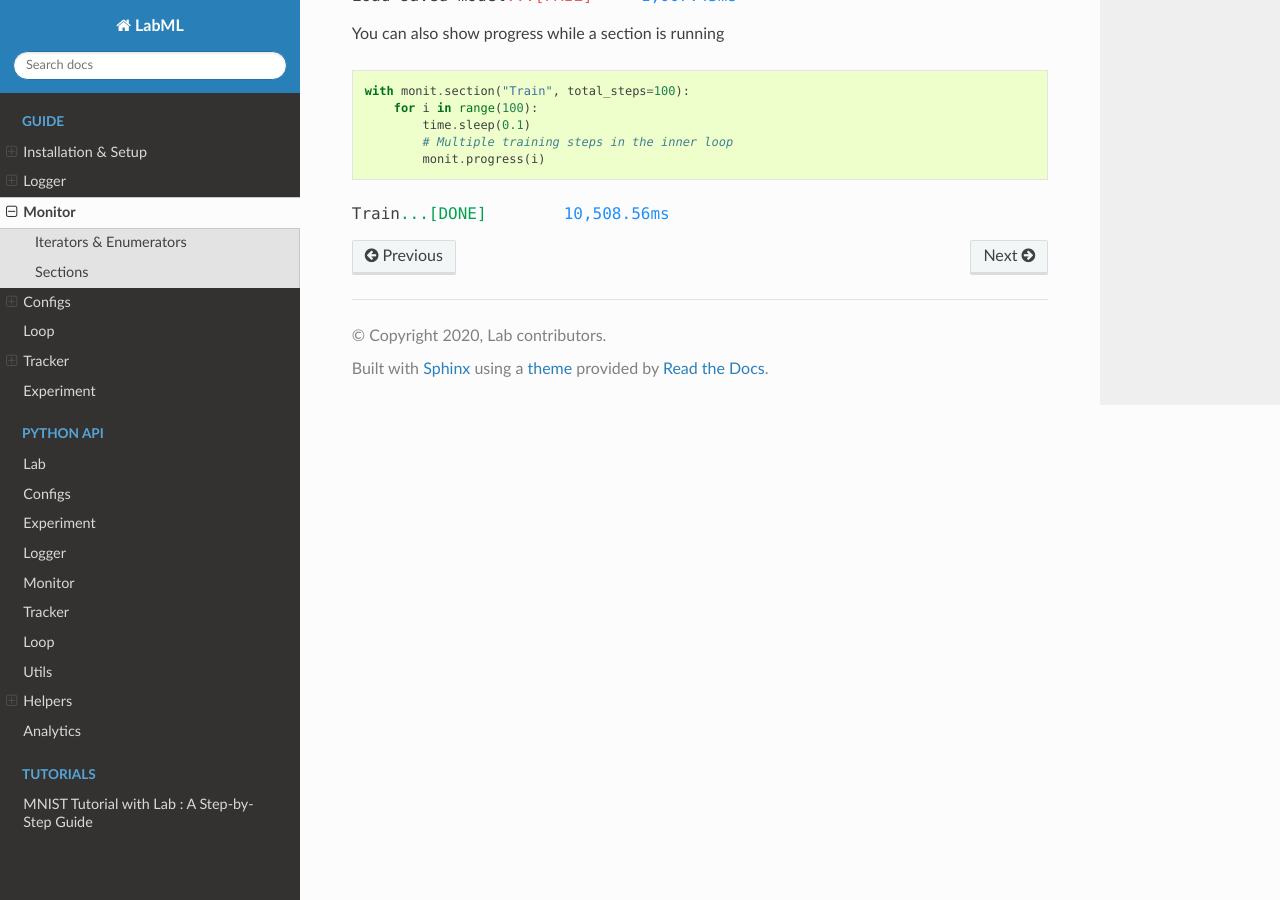
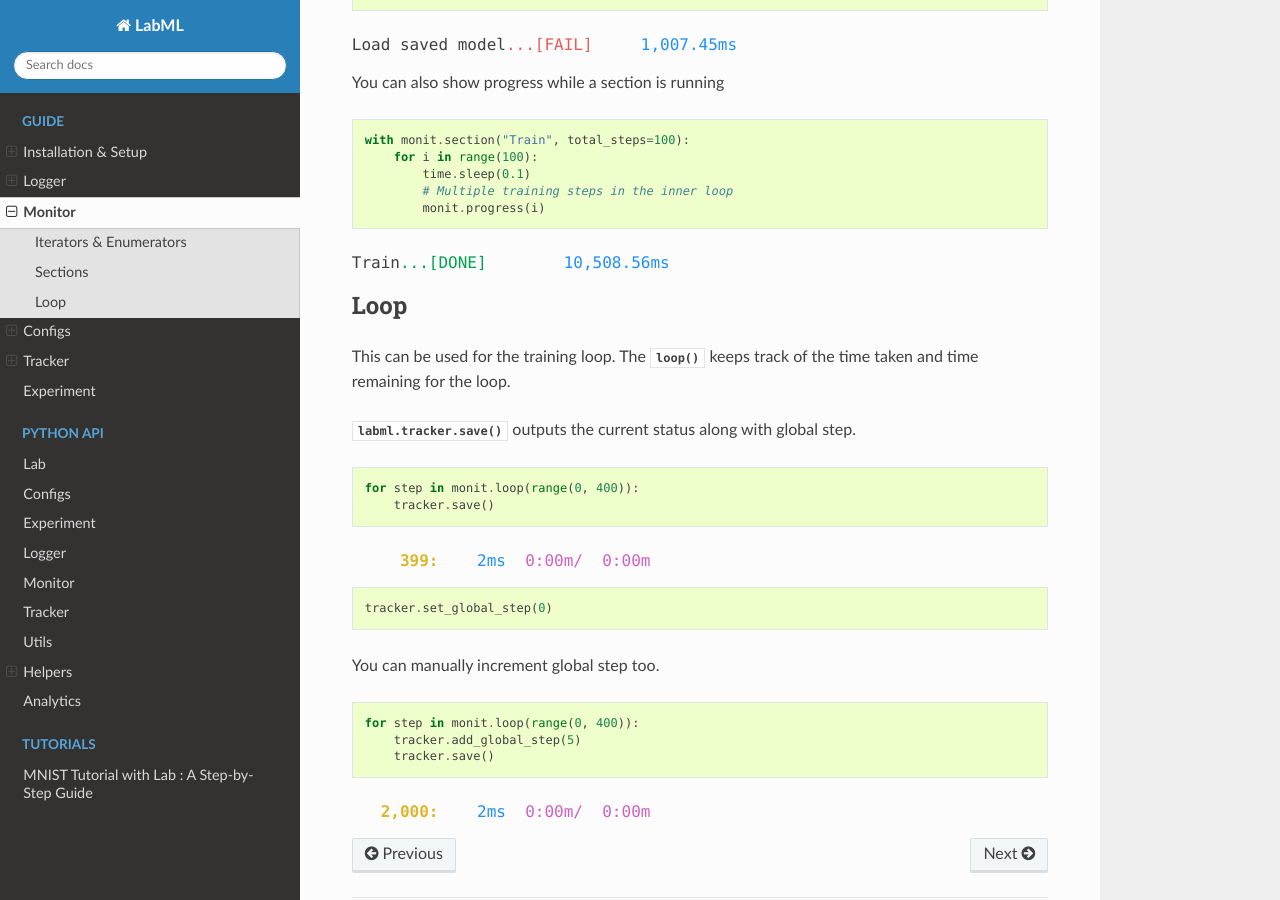
Before and after one commit to lab-ml/docs, a Sphinx documentation site: the page built from source/guide/monitor.rst, in a window 1280 px wide and 900 px high, scrolled down 1243 px. Built offline with Sphinx 7.4.7 and the Read the Docs theme 2.0.0, drawn with Linux system fonts in a browser that asks for light colours; nearby versions of some CDN libraries; formulas are drawn with MathJax 3; some of the changed text lies outside the part shown.

Commit message:
loop to monit

```diff
--- a/source/api/monit.rst
+++ b/source/api/monit.rst
@@ -13,3 +13,7 @@ Monitor
      .. autofunction:: progress
 
      .. autofunction:: fail
+
+     .. autofunction:: loop
+
+     .. autofunction:: finish_loop
--- a/source/guide/monitor.rst
+++ b/source/guide/monitor.rst
@@ -1,4 +1,5 @@
-.. _guide_monitor:
+
+``.. _guide_monitor:``
 
 Monitor
 =======
@@ -19,7 +20,7 @@ object. In this example we use a PyTorch ``DataLoader``.
     import torch
     from torchvision import datasets, transforms
 
-    from labml import logger, monit, lab
+    from labml import logger, monit, lab, tracker
 
     test_loader = torch.utils.data.DataLoader(
             datasets.MNIST(lab.get_data_path(),
@@ -107,3 +108,43 @@ You can also show progress while a section is running
 
     <pre>Train<span style="color: #00A250">...[DONE]</span><span style="color: #208FFB">	10,508.56ms</span>
     </pre>
+
+
+Loop
+----
+
+This can be used for the training loop. The :func:`loop` keeps track of
+the time taken and time remaining for the loop.
+
+:func:`labml.tracker.save` outputs the current status along with global
+step.
+
+.. code-block:: python
+
+    for step in monit.loop(range(0, 400)):
+        tracker.save()
+
+
+
+.. raw:: html
+
+    <pre><strong><span style="color: #DDB62B">     399:  </span></strong>  <span style="color: #208FFB">2ms</span><span style="color: #D160C4">  0:00m/  0:00m  </span></pre>
+
+
+.. code-block:: python
+
+    tracker.set_global_step(0)
+
+You can manually increment global step too.
+
+.. code-block:: python
+
+    for step in monit.loop(range(0, 400)):
+        tracker.add_global_step(5)
+        tracker.save()
+
+
+
+.. raw:: html
+
+    <pre><strong><span style="color: #DDB62B">   2,000:  </span></strong>  <span style="color: #208FFB">2ms</span><span style="color: #D160C4">  0:00m/  0:00m  </span></pre>
--- a/source/index.rst
+++ b/source/index.rst
@@ -10,7 +10,6 @@
    guide/logger
    guide/monitor
    guide/configs
-   guide/loop
    guide/tracker
    guide/experiment
 
@@ -24,7 +23,6 @@
    api/logger
    api/monit
    api/tracker
-   api/loop
    api/utils
    api/helpers
    api/analytics
--- a/source/lab.rst
+++ b/source/lab.rst
@@ -7,7 +7,7 @@ Lab
 ===
 
 
-`💬 Slack workspace for discussions <https://join.slack.com/t/labforml/shared_invite/zt-cg5iui5u-4cJPT7DUwRGqup9z8RHwhQ/>`_
+`💬 Slack workspace for discussions <https://join.slack.com/t/labforml/shared_invite/zt-egj9zvq9-Dl3hhZqobexgT7aVKnD14g/>`_
 
 `📗 Documentation <http://lab-ml.com/>`_
 
```
Also changed, not shown: source/api/loop.rst (deleted, +0 -8 lines), source/guide/loop.rst (deleted, +0 -50 lines), 1 other file.
